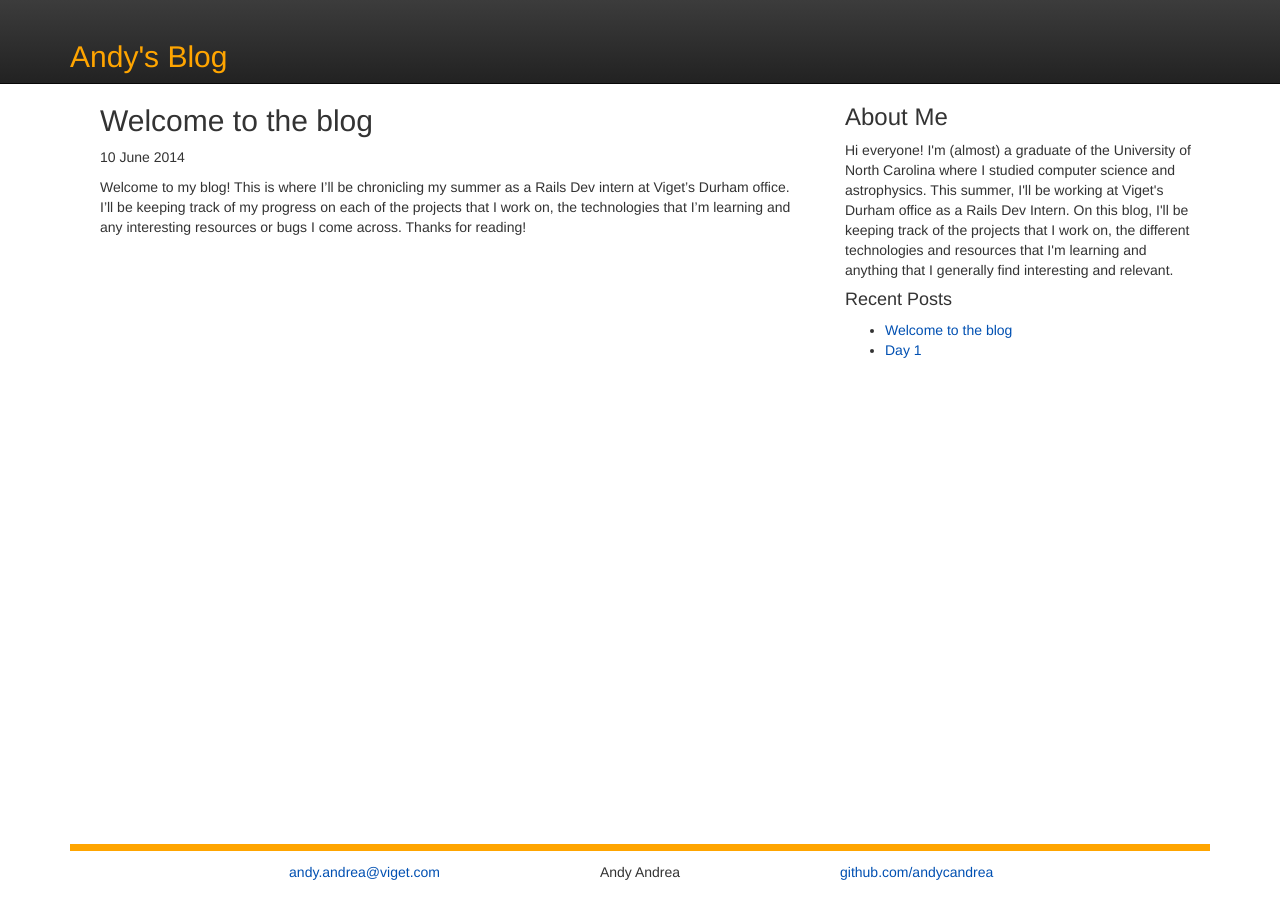
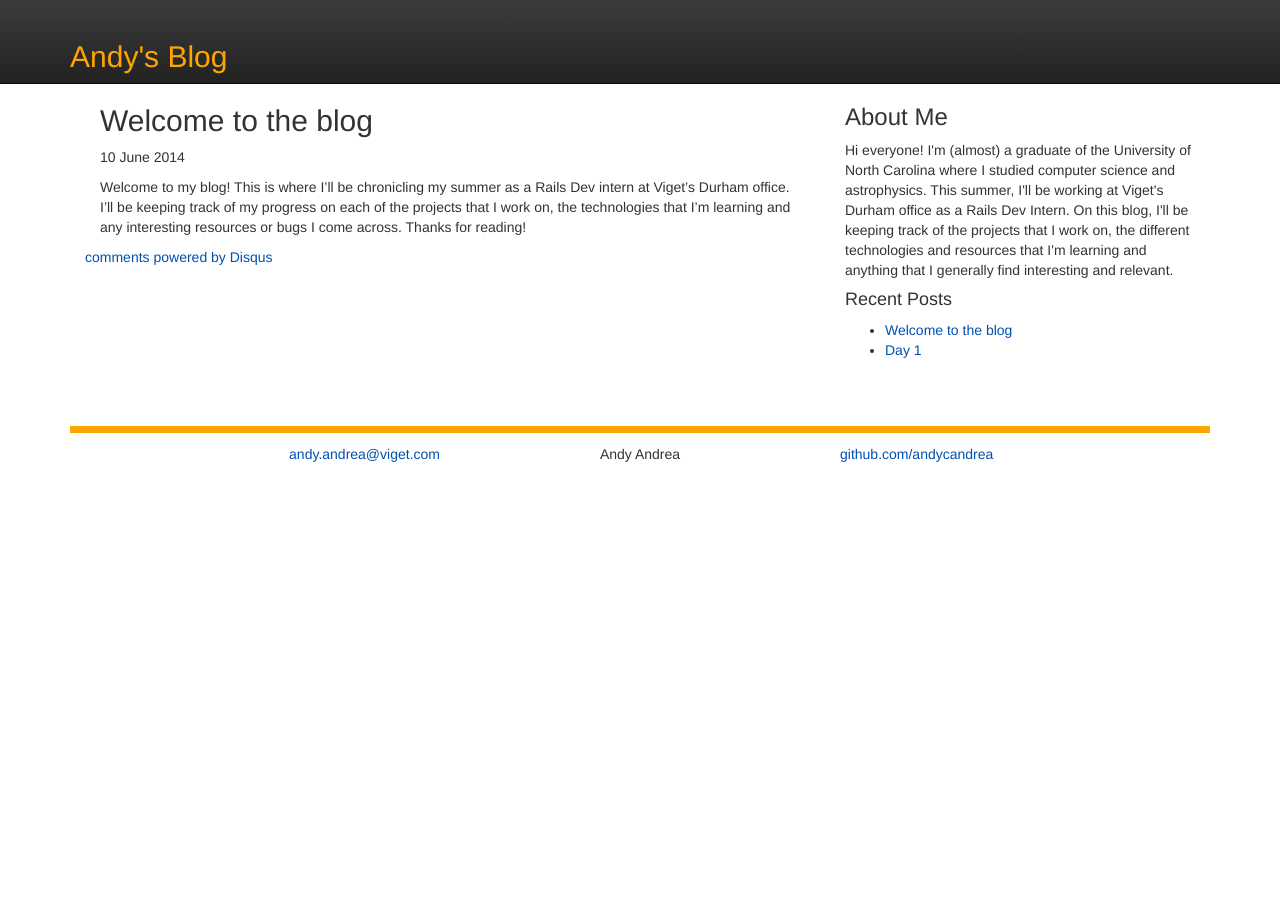
Before and after one commit to andycandrea/andycandrea.github.io, a Jekyll site: the page built from _posts/2014-06-10-welcome.md, in a window 1280 px wide. Built offline with Jekyll 4.4.1, drawn with Linux system fonts in a browser that asks for light colours; comment, search, counter and statistics services are not loaded.

Commit message:
Added comment feature to posts

```diff
--- a/_layouts/post.html
+++ b/_layouts/post.html
@@ -9,6 +9,25 @@
         {{ content }}
       </div>
     </div>
+
+    {% if page.comments %}
+      <div id="disqus_thread"></div>
+      <script type="text/javascript">
+        /* * * CONFIGURATION VARIABLES: EDIT BEFORE PASTING INTO YOUR WEBPAGE * * */
+        var disqus_shortname = 'andysvigeblog'; // required: replace example with your forum shortname
+
+        /* * * DON'T EDIT BELOW THIS LINE * * */
+        (function() {
+          var dsq = document.createElement('script'); dsq.type = 'text/javascript'; dsq.async = true;
+          dsq.src = '//' + disqus_shortname + '.disqus.com/embed.js';
+          (document.getElementsByTagName('head')[0] || document.getElementsByTagName('body')[0]).appendChild(dsq);
+        })();
+    </script>
+    <noscript>Please enable JavaScript to view the <a href="http://disqus.com/?ref_noscript">comments powered by Disqus.</a></noscript>
+    <a href="http://disqus.com" class="dsq-brlink">comments powered by <span class="logo-disqus">Disqus</span></a>
+
+    {% endif %}
+
   </div>
 
   <div class="col-md-4">
--- a/css/myblog.css
+++ b/css/myblog.css
@@ -32,10 +32,6 @@
     height: calc(100% - 4em);
 }
 
-.blog_body .row-fluid {
-    height: calc(100% - 1em);
-}
-
 .email {
     float: left;
     text-align: right;
@@ -55,6 +51,7 @@
     padding-top: 0.75em;
     margin-top: 1em;
     margin-bottom: 1em;
+    top: 3em;
 }
 
 a:link {
```
Also changed, not shown: _posts/2014-06-10-day-1.md (+1 -0 lines), _posts/2014-06-10-welcome.md (+1 -0 lines), 8 other files.
